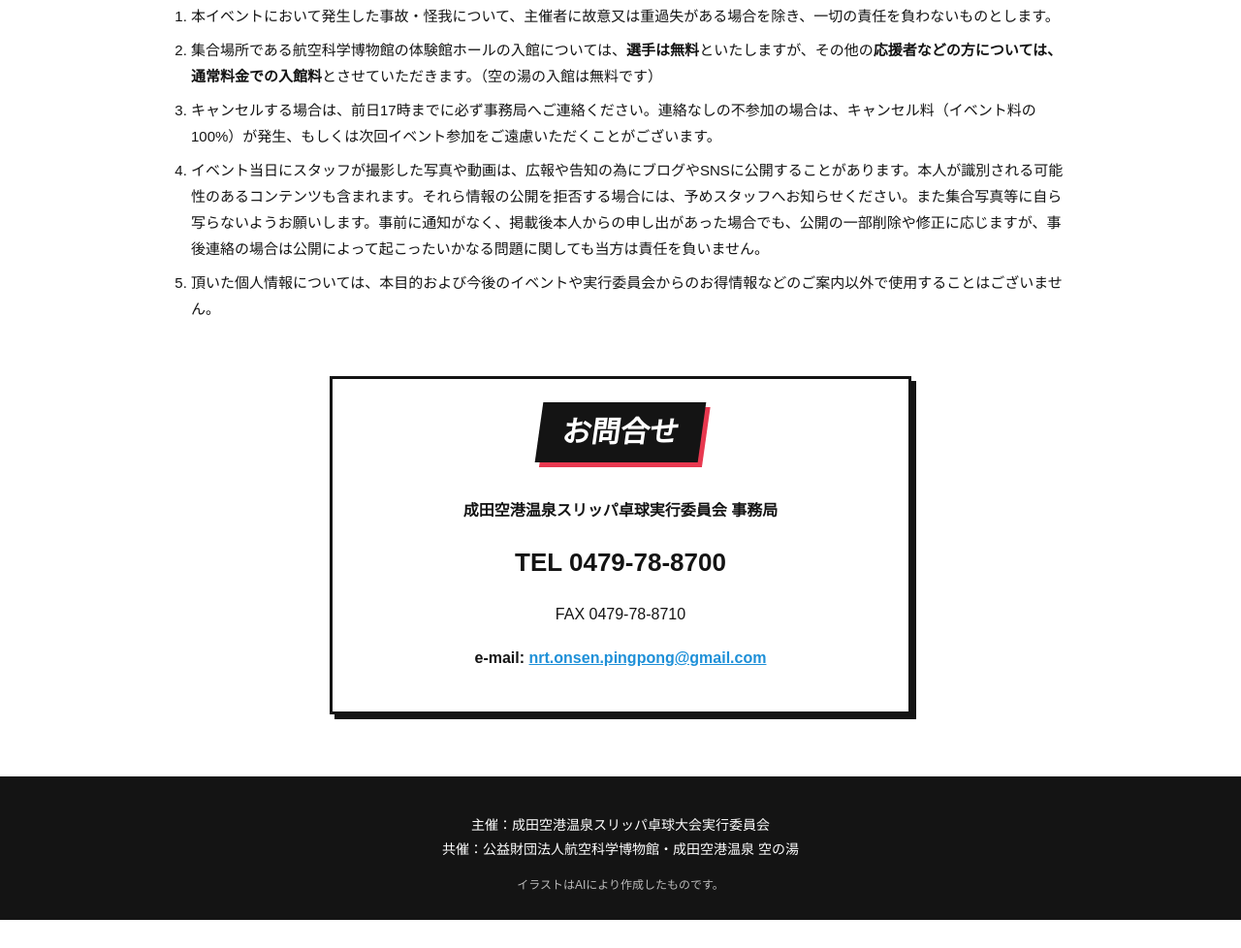
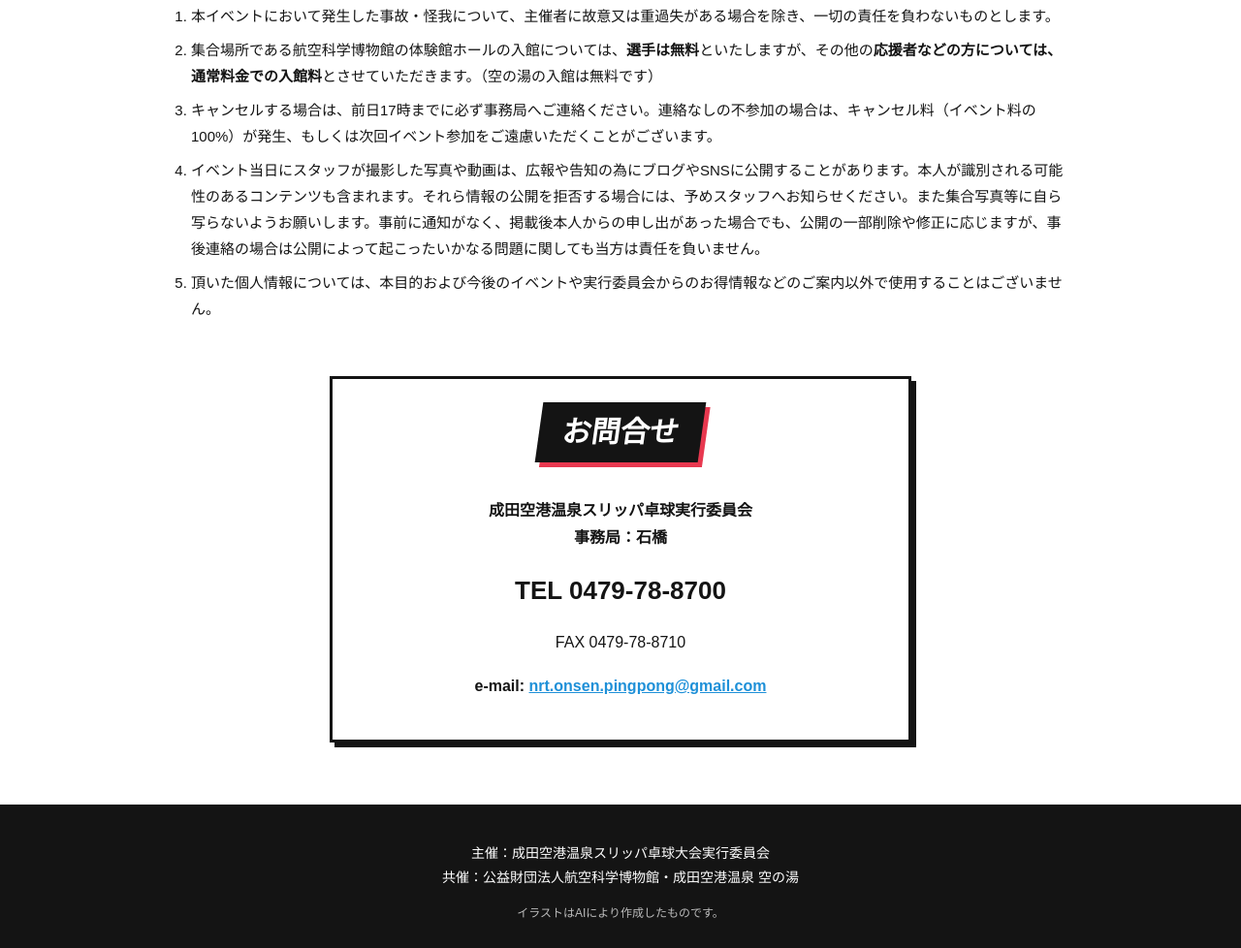
Before and after one commit to narita-onsen-takkyu/narita-onsen-takkyu.github.io, a plain HTML site: page index.html in a window 1280 px wide. Shown: the part 5332-6310 px from the top of the page at 97% size. Before the commit the page ends 6281 px from the top, so only its background shows below. Drawn offline with Linux system fonts and the light colour scheme.

Commit message:
問合せ先に事務局担当者名を追加
Co-Authored-By: Claude Opus 5.5 <noreply@anthropic.com>

```diff
--- a/index.html
+++ b/index.html
@@ -195,7 +195,7 @@
   <!-- 問合せ -->
   <section id="contact" class="section contact">
     <h2 class="heading">お問合せ</h2>
-    <p class="org">成田空港温泉スリッパ卓球実行委員会 事務局</p>
+    <p class="org">成田空港温泉スリッパ卓球実行委員会<br>事務局：石橋</p>
     <p class="tel">TEL <a href="tel:0479788700">0479-78-8700</a></p>
     <p>FAX 0479-78-8710</p>
     <p class="mail">e-mail: <a href="mailto:nrt.onsen.pingpong@gmail.com">nrt.onsen.pingpong@gmail.com</a></p>
```
